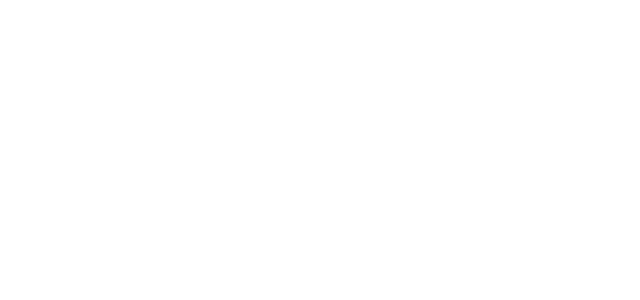
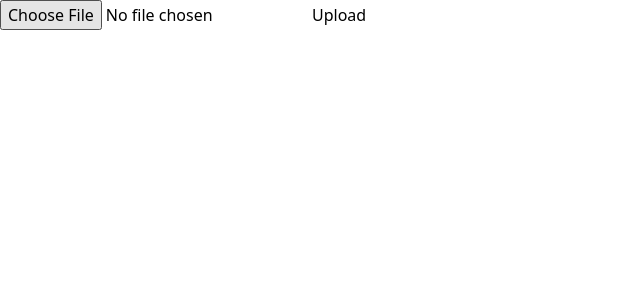
Before and after one commit to maxencelanda/epsilon-peer-learning, a React (Vite) app in the folder frontend/: page / in a window 1280 px wide. Shown: the top 300 px of the page, without its empty margins (0-640 px from the left). Built offline with nearby package versions, Linux system fonts and the light colour scheme.

Commit message:
upload front only

```diff
--- a/frontend/src/components/Upload.tsx
+++ b/frontend/src/components/Upload.tsx
@@ -1,7 +1,25 @@
+import { useState } from "react"
+
 export default function Upload() {
+
+  const [file, setFile] = useState(null)
+
+  const handleSubmit = e => {
+    if (file != null){
+      console.log(file[0].name)
+    } else {
+      console.log("No file uploaded")
+    }
+  }
+
+  const handleChange = e => {
+    setFile(e.target.files)
+  }
+
   return (
     <div>
-
+      <input type="file" onChange={handleChange} name="fileUpload"/>
+      <button type="submit" onClick={handleSubmit}>Upload</button>
     </div>
   )
 }
```
Also changed, not shown: 1 other file (tests, documents, lock files or other folders).
